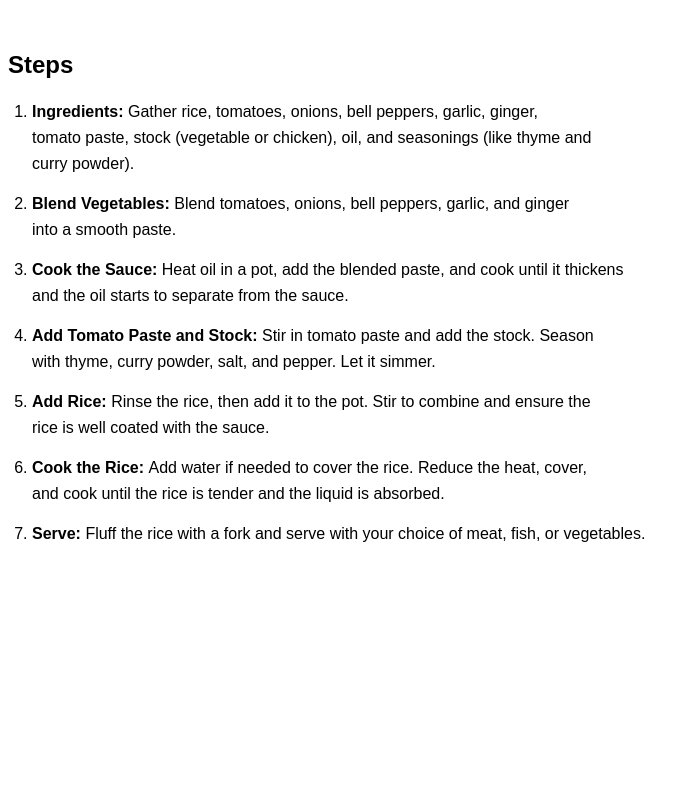
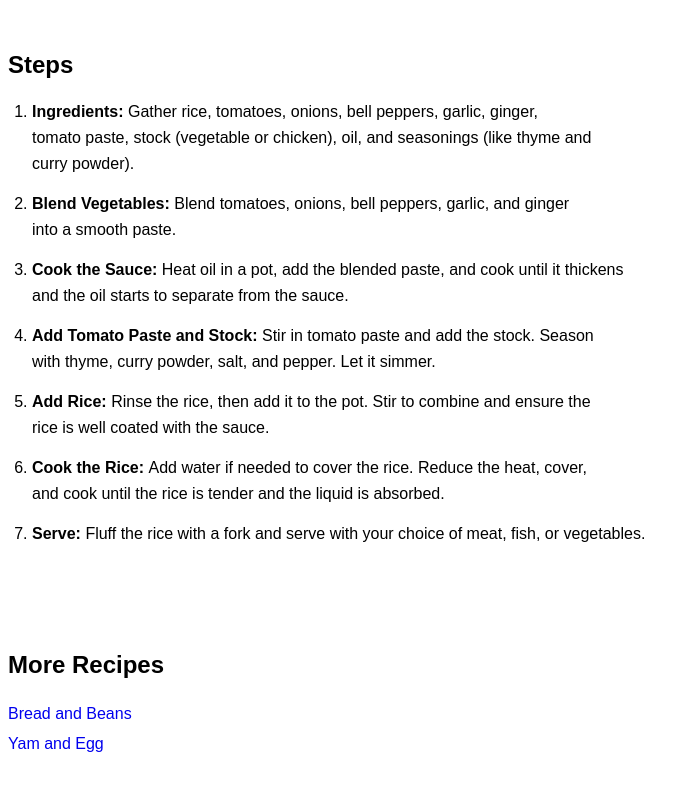
Before and after one commit to Fad-kun/odin-recipes, a plain HTML site: page recipes/jollofrice.html in a window 1280 px wide. Shown: the part 1691-2482 px from the top of the page, without its empty margins (0-698 px from the left). Before the commit the page ends 2330 px from the top, so only its background shows below. Drawn offline with Linux system fonts and the light colour scheme.

Commit message:
Add 'More Recipes' section

```diff
--- a/recipes/jollofrice.html
+++ b/recipes/jollofrice.html
@@ -95,5 +95,13 @@
     <br />
     <br />
     <br />
+    <h2>More Recipes</h2>
+    <p>
+      <a href="breadandbeans.html" class="idle4">Bread and Beans</a> <br />
+      <a href="yamegg.html" class="idle4">Yam and Egg</a>
+    </p>
+    <br />
+    <br />
+    <br />
   </body>
 </html>
--- a/style.css
+++ b/style.css
@@ -48,5 +48,10 @@ p {
 
 .idle3 {
   text-decoration: none;
-  line-height: 38px;
+  line-height: 34px;
 }
+
+.idle4 {
+  text-decoration: none;
+  line-height: 30px;
+}
```
Also changed, not shown: recipes/breadandbeans.html (+8 -1 lines), recipes/yamegg.html (+8 -1 lines).
